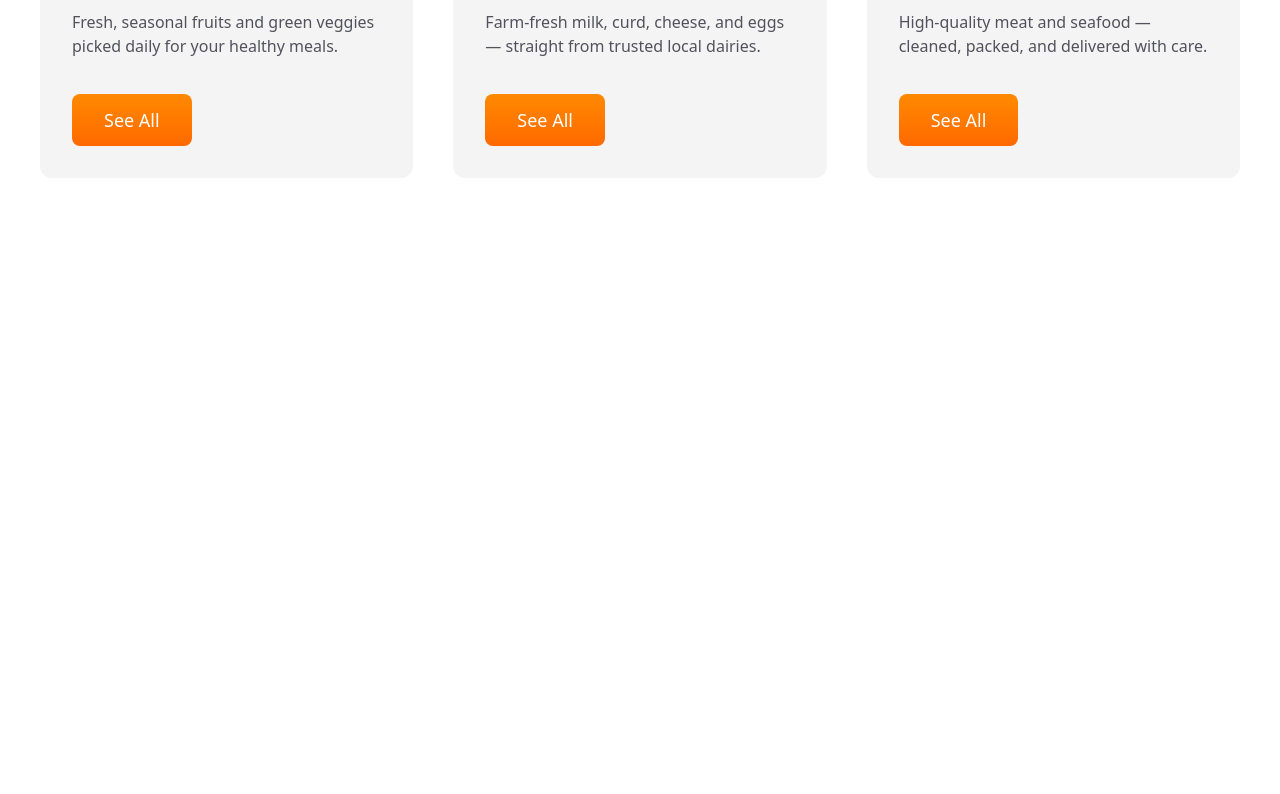
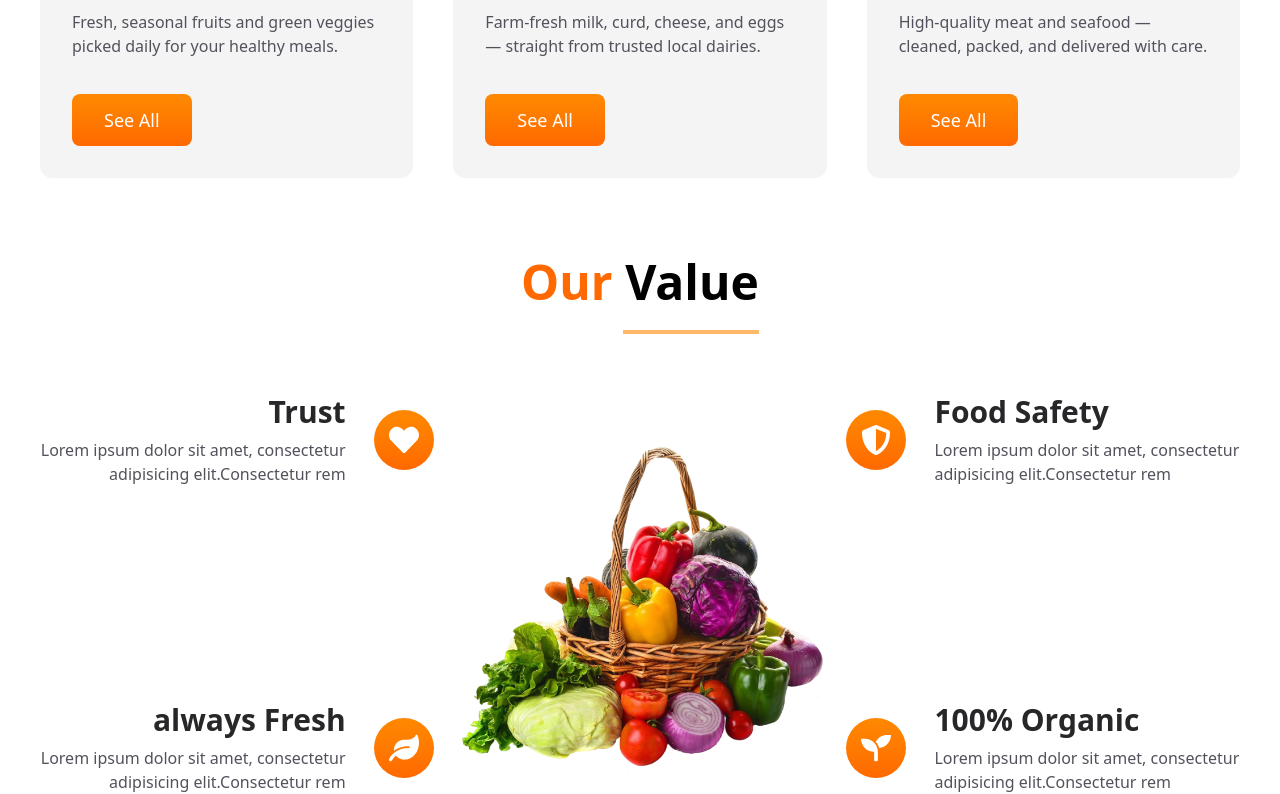
Before and after one commit to MeghaYewalekar/MDailyFresh, a React (Vite) app: page / in a window 1280 px wide. Shown: the part 1322-2116 px from the top of the page. Before the commit the page ends 1580 px from the top, so only its background shows below. Built offline with nearby package versions, Linux system fonts and the light colour scheme.

Commit message:
Value section completed

```diff
--- a/src/components/Category.jsx
+++ b/src/components/Category.jsx
@@ -8,7 +8,7 @@ import Button from "./Button";
 const Category = () => {
   const renderCards = category.map((card) => {
     return (
-      <div className="flex-1 ">
+      <div className="flex-1" key={card.id}>
         {/* card image */}
         <div className=" w-full min-h-[30vh] relative -mb-10">
           <img src={card.image} className="absolute bottom-0"/>
@@ -33,8 +33,6 @@ const Category = () => {
         {/* Category Card */}
         <div className="grid grid-cols-1 sm:grid-cols-2 md:grid-cols-3  gap-10  md:mt-15 ">{renderCards}</div>
 
-        {/* <Heading highlight="Our" heading="Values"/>
-      <Heading highlight="Our" heading="Products"/> */}
       </div>
     </section>
   );
--- /dev/null
+++ b/src/components/Values.jsx
@@ -0,0 +1,86 @@
+import React from "react";
+import Heading from "./Headings";
+import { FaHeart, FaLeaf, FaSeedling, FaShieldAlt } from "react-icons/fa";
+import Basket from "../../src/assets/basket-full-vegetables.png";
+
+const Values = () => {
+  const LeftSide = value.slice(0,2).map((item) => {
+    return (
+      <div className="flex md:flex-row-reverse items-center gap-7">
+        <div>
+          <span className="flex justify-center items-center text-white text-3xl bg-gradient-to-b from-orange-400 to-orange-500 w-15 h-15 rounded-full ">{item.icon}</span>
+        </div>
+        <div className="md:text-right">
+          <h3 className="text-zinc-800 text-2xl md:text-3xl font-bold">{item.title}</h3>
+          <p className="text-zinc-600 mt-2">{item.para}</p>
+        </div>
+      </div>
+    );
+  });
+
+  const RightSide = value.slice(2).map((item) => {
+    return (
+      <div className="flex items-center gap-7 ">
+        <div>
+          <span className="flex justify-center items-center text-white text-3xl bg-gradient-to-b from-orange-400 to-orange-500 w-15 h-15 rounded-full ">{item.icon}</span>
+        </div>
+        <div >
+          <h3 className="text-zinc-800 text-2xl md:text-3xl font-bold">{item.title}</h3>
+          <p className="text-zinc-600 mt-2">{item.para}</p>
+        </div>
+      </div>
+    );
+  });
+
+
+  return (
+    <section>
+      <div className="max-w-[1400px] mx-auto px-10">
+        <Heading highlight="Our" heading="Value" />
+
+        <div className="flex flex-col md:flex-row gap-13 md:gap-5 mt-15">
+          {/* Left side */}
+          <div className="md:min-h-100 flex flex-col justify-between gap-13">{LeftSide}</div>
+
+          {/* Middle image */}
+          <div className=" hidden md:flex w-1/2">
+            <img src={Basket} alt="MiddleBasket" />
+          </div>
+
+          {/* Right side */}
+          <div  className="md:min-h-100 flex flex-col justify-between gap-13">{RightSide}</div>
+        </div>
+      </div>
+    </section>
+  );
+};
+
+export default Values;
+
+const value = [
+  {
+    id: 1,
+    title: "Trust",
+    para: "Lorem ipsum dolor sit amet, consectetur adipisicing elit.Consectetur rem ",
+    icon: <FaHeart />,
+  },
+  {
+    id: 2,
+    title: "always Fresh",
+    para: "Lorem ipsum dolor sit amet, consectetur adipisicing elit.Consectetur rem ",
+    icon: <FaLeaf />,
+  },
+  {
+    id: 3,
+    title: "Food Safety",
+    para: "Lorem ipsum dolor sit amet, consectetur adipisicing elit.Consectetur rem ",
+    icon: <FaShieldAlt />,
+  },
+
+  {
+    id: 4,
+    title: "100% Organic",
+    para: "Lorem ipsum dolor sit amet, consectetur adipisicing elit.Consectetur rem ",
+    icon: <FaSeedling />,
+  },
+];
--- a/src/components/home/Home.jsx
+++ b/src/components/home/Home.jsx
@@ -2,6 +2,7 @@ import React from "react";
 import Navbar from "../Navbar";
 import Hero from "../Hero";
 import Category from "../Category";
+import Values from "../Values";
 
 const Home = () => {
   return (
@@ -9,6 +10,7 @@ const Home = () => {
       <Navbar />
       <Hero />
       <Category />
+      <Values />
     </div>
   );
 };
--- a/src/index.css
+++ b/src/index.css
@@ -1 +1,5 @@
 @import "tailwindcss";
+
+/* *{
+    border: .1rem solid blue;
+} */
```
Also changed, not shown: src/assets/basket-full-vegetables.jpeg (deleted), src/assets/basket-full-vegetables.png (added).
